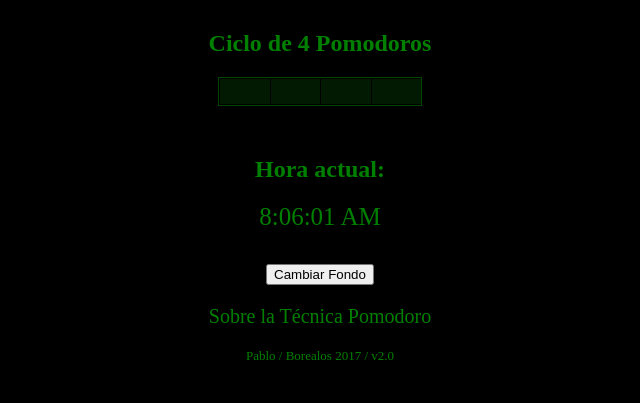
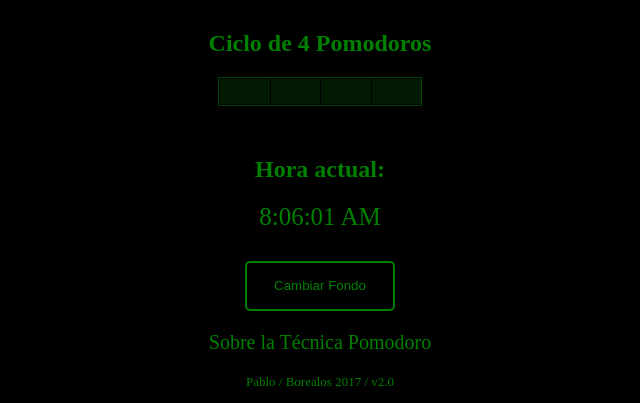
Before and after one commit to ZeroKoma/PomodoroTimer, a plain HTML site: page index.html in a window 1280 px wide. Shown: the part 428-831 px from the top of the page, without its empty margins (320-960 px from the left). Before the commit the page ends 805 px from the top, so only its background shows below. Drawn offline with Linux system fonts and the light colour scheme.

Commit message:
añadido estilo a btn cambiar fondo

```diff
--- a/estilos.css
+++ b/estilos.css
@@ -104,3 +104,19 @@
     width: 100%;
     margin-bottom: 10px;
 }
+
+#btnFondo {
+    padding: 10px;
+    width: 150px;
+    height: 50px;
+    color: green;
+    background: #000000;
+    border: 2px solid green;
+    border-radius: 5px;
+    outline: none;
+    cursor: pointer;
+}
+
+#btnFondo:hover {
+    box-shadow: 0px 0px 20px #003E00;
+}
--- a/index.html
+++ b/index.html
@@ -52,7 +52,7 @@
 
 
     <footer id="footer">
-        <button id="fondo">Cambiar Fondo</button>
+        <button id="btnFondo">Cambiar Fondo</button>
         <a id="btnTexto" alt="Wikipedia" href="https://es.wikipedia.org/wiki/T%C3%A9cnica_Pomodoro" target="_blank">
             <p>Sobre la Técnica Pomodoro</p>
         </a>
--- a/js_timer2.js
+++ b/js_timer2.js
@@ -301,7 +301,7 @@ function iniciar() {
         }
     }
 
-    document.getElementById("fondo").addEventListener("click", function cambiaFondo() {
+    document.getElementById("btnFondo").addEventListener("click", function cambiaFondo() {
         if (fondo == "negro") {
             document.body.style.backgroundColor = "white";
             fondo = "blanco";
```
